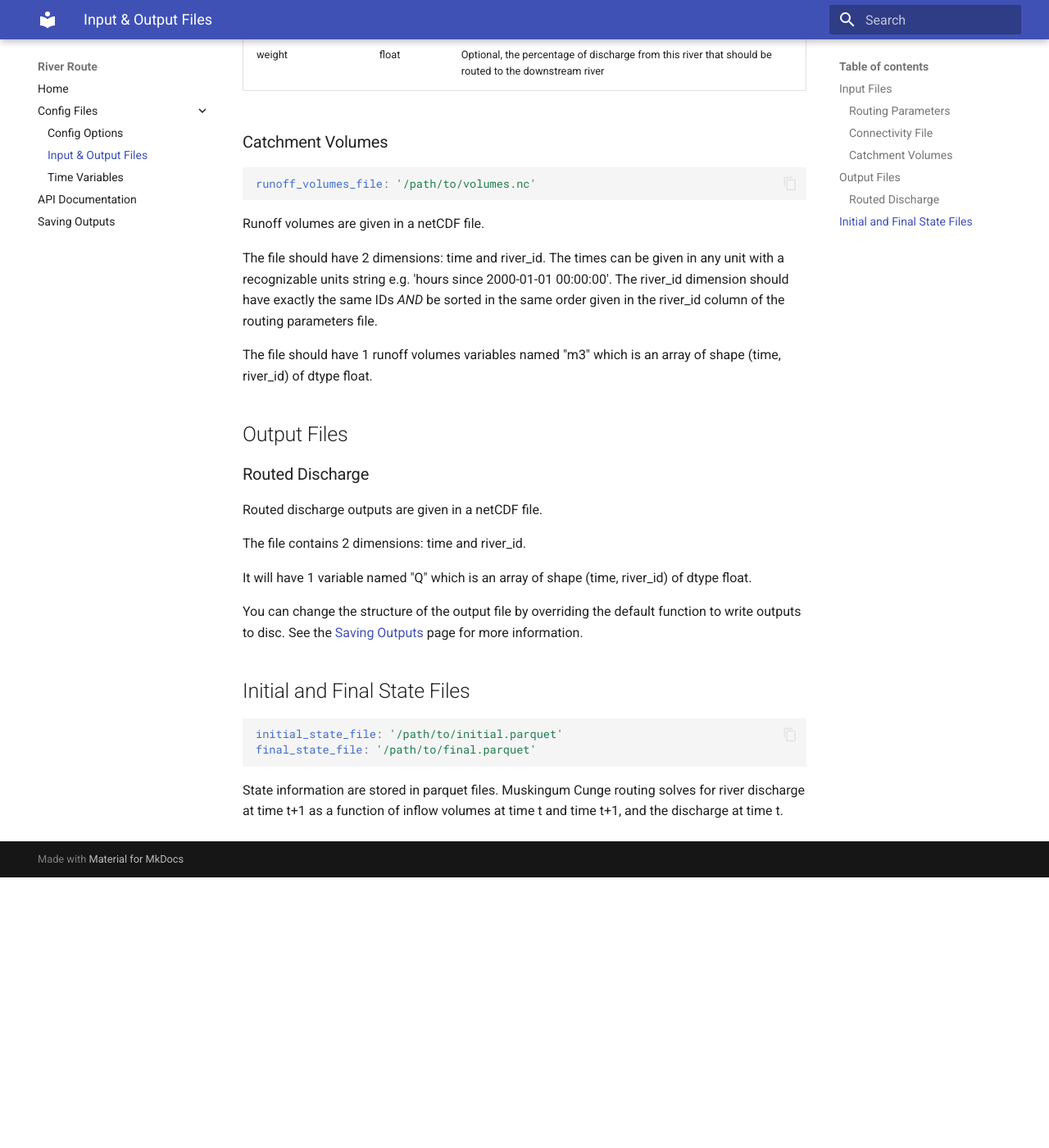
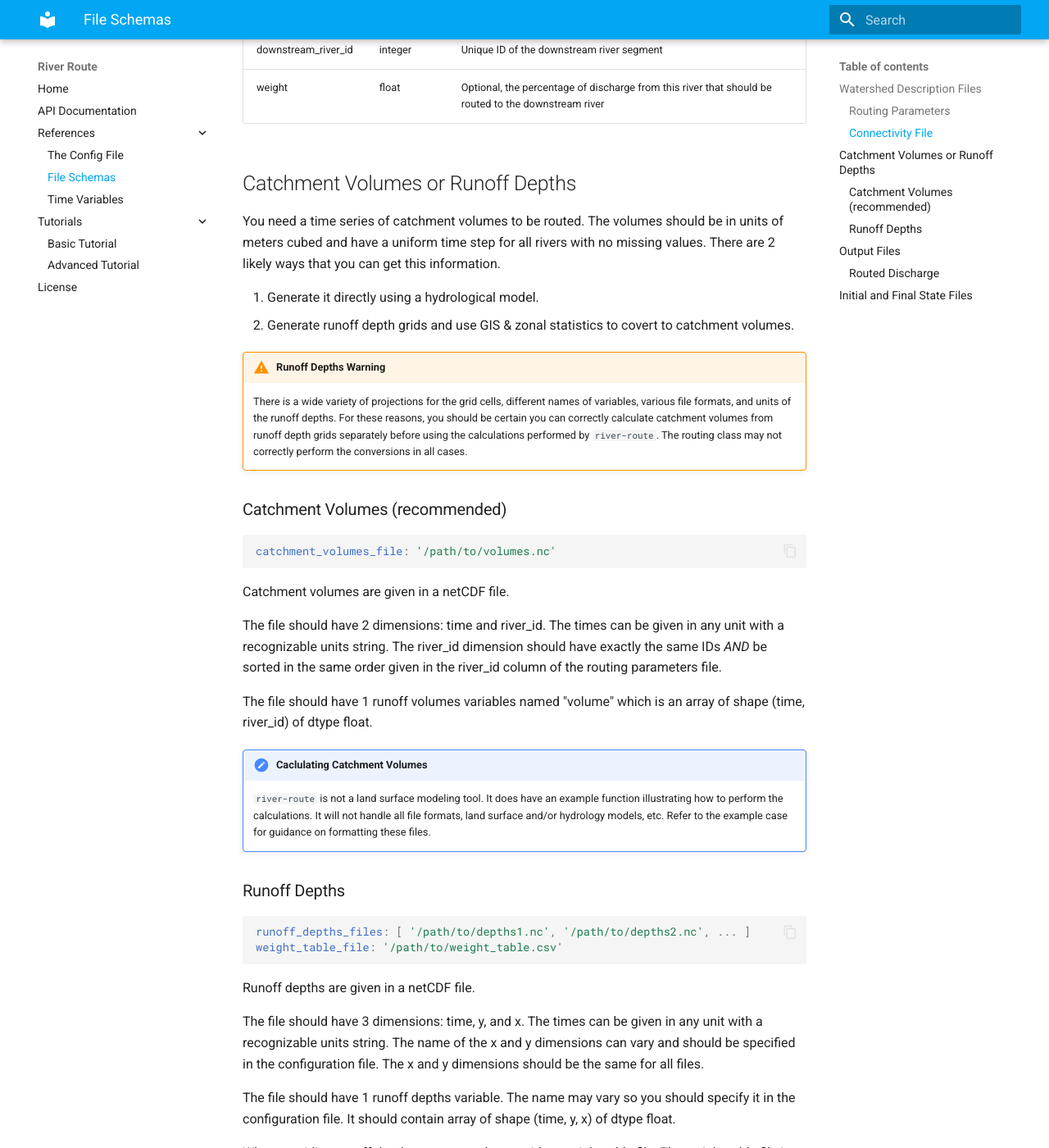
Before and after one commit to rileyhales/river-route, an MkDocs documentation site: the page built from docs/references/io-file-schema.md, in a window 1280 px wide and 1400 px high, scrolled down 1413 px. Shown: the whole window at 82% size. Built offline with MkDocs 1.6.1 and Material for MkDocs 9.7.7, drawn with Linux system fonts in a browser that asks for light colours; before the commit the page ends 2483 px from its top, so only the background shows below that; some of the changed text lies outside the part shown.

Commit message:
Feature/calculate-volumes (#36)

````diff
--- a/docs/configs/io-files.md
+++ b/docs/references/io-file-schema.md
@@ -1,4 +1,4 @@
-## Input Files
+## Watershed Description Files
 
 ### Routing Parameters
 
@@ -43,19 +43,68 @@ be deleted or magically inserted into the rivers.
 | downstream_river_id | integer   | Unique ID of the downstream river segment                                                           |
 | weight              | float     | Optional, the percentage of discharge from this river that should be routed to the downstream river |
 
-### Catchment Volumes
+## Catchment Volumes or Runoff Depths
+
+You need a time series of catchment volumes to be routed. The volumes should be in units of meters cubed and have a
+uniform time step for all rivers with no missing values. There are 2 likely ways that you can get this information.
+
+1. Generate it directly using a hydrological model.
+2. Generate runoff depth grids and use GIS & zonal statistics to covert to catchment volumes.
+
+!!! warning "Runoff Depths Warning"
+    There is a wide variety of projections for the grid cells, different names of variables, various file formats, and
+    units of the runoff depths. For these reasons, you should be certain you can correctly calculate catchment volumes
+    from runoff depth grids separately before using the calculations performed by `river-route`. The routing class may
+    not correctly perform the conversions in all cases.
+
+### Catchment Volumes (recommended)
 
 ```yaml
-runoff_volumes_file: '/path/to/volumes.nc'
+catchment_volumes_file: '/path/to/volumes.nc'
 ```
 
-Runoff volumes are given in a netCDF file.
+Catchment volumes are given in a netCDF file.
 
 The file should have 2 dimensions: time and river_id. The times can be given in any unit with a recognizable units
-string e.g. 'hours since 2000-01-01 00:00:00'. The river_id dimension should have exactly the same IDs *AND* be sorted
-in the same order given in the river_id column of the routing parameters file.
+string. The river_id dimension should have exactly the same IDs *AND* be sorted in the same order given in the river_id
+column of the routing parameters file.
 
-The file should have 1 runoff volumes variables named "m3" which is an array of shape (time, river_id) of dtype float.
+The file should have 1 runoff volumes variables named "volume" which is an array of shape (time, river_id) of dtype
+float.
+
+!!! note "Caclulating Catchment Volumes"
+    `river-route` is not a land surface modeling tool. It does have an example function illustrating how to perform
+    the calculations. It will not handle all file formats, land surface and/or hydrology models, etc. Refer to the
+    example case for guidance on formatting these files.
+
+### Runoff Depths
+
+```yaml
+runoff_depths_files: [ '/path/to/depths1.nc', '/path/to/depths2.nc', ... ]
+weight_table_file: '/path/to/weight_table.csv'
+```
+
+Runoff depths are given in a netCDF file.
+
+The file should have 3 dimensions: time, y, and x. The times can be given in any unit with a recognizable units string.
+The name of the x and y dimensions can vary and should be specified in the configuration file. The x and y dimensions
+should be the same for all files.
+
+The file should have 1 runoff depths variable. The name may vary so you should specify it in the configuration file. It
+should contain array of shape (time, y, x) of dtype float.
+
+When providing runoff depths, you must also provide a weight table file. The weight table file is a csv with 4 columns:
+river_id, lon_idx, lat_idx, and area. There may be multiple rows with the same river_id but which reference difference
+runoff grid cells with different lon_idx and lat_idx values. The area column should be the area of the grid cell which
+overlaps with the catchment boundary and should be in units of meters squared.
+
+| Column   | Data Type | Description                                                                           |
+|----------|-----------|---------------------------------------------------------------------------------------|
+| river_id | integer   | Unique ID of a river segment                                                          |
+| lon_idx  | integer   | The x index of the runoff grid cell that overlaps with the catchment boundary         |
+| lat_idx  | integer   | The y index of the runoff grid cell that overlaps with the catchment boundary         |
+| area_sqm | float     | The area of the grid cell which overlaps with the catchment boundary in square meters |
+
 
 ## Output Files
 
@@ -68,7 +117,7 @@ The file contains 2 dimensions: time and river_id.
 It will have 1 variable named "Q" which is an array of shape (time, river_id) of dtype float.
 
 You can change the structure of the output file by overriding the default function to write outputs to disc. See the
-[Saving Outputs](../saving-outputs) page for more information.
+[Saving Outputs](../tutorials/advanced-tutorial.md) page for more information.
 
 ## Initial and Final State Files
 
--- a/docs/requirements.txt
+++ b/docs/requirements.txt
@@ -2,3 +2,4 @@ mkdocs
 mkdocs-material
 mkdocstrings
 mkdocstrings-python
+mkdocs-include-markdown-plugin
--- a/mkdocs.yml
+++ b/mkdocs.yml
@@ -1,23 +1,37 @@
 site_name: River Route
 site_url: https://rr.hales.app
+copyright: Copyright &copy; 2023-2024 Dr Riley Hales. All rights reserved.
 theme:
   name: material
+  palette:
+    primary: light blue
   features:
     - content.code.copy
     - content.code.select
+    - navigation.expand
+    - navigation.path
+    - navigation.footer
+    - toc.follow
 nav:
   - Home: index.md
-  - Config Files:
-      - Config Options: configs/config-options.md
-      - Input & Output Files: configs/io-files.md
-      - Time Variables: configs/time-variables.md
   - API Documentation: api.md
-  - Saving Outputs: saving-outputs.md
+  - References:
+      - The Config File: references/config-files.md
+      - File Schemas: references/io-file-schema.md
+      - Time Variables: references/time-variables.md
+  - Tutorials:
+      - Basic Tutorial: tutorials/basic-tutorial.md
+      - Advanced Tutorial: tutorials/advanced-tutorial.md
+  - License: terms.md
 plugins:
   - search
   - mkdocstrings
+  - include-markdown:
+      comments: false
 markdown_extensions:
+  - admonition
   - pymdownx.snippets
+  - pymdownx.details
   - pymdownx.superfences:
       custom_fences:
         - name: mermaid
````
Also changed, not shown: docs/configs/config-options.md (deleted, +0 -54 lines), docs/index.md (+13 -19 lines), docs/references/config-files.md (added, +60 -0 lines), docs/references/time-variables.md (renamed from docs/configs/time-variables.md, +5 -13 lines), docs/terms.md (added, +1 -0 lines), docs/tutorials/advanced-tutorial.md (renamed from docs/saving-outputs.md, +45 -3 lines), docs/tutorials/basic-tutorial.md (added, +126 -0 lines), setup.py (+5 -2 lines), 9 other files.
